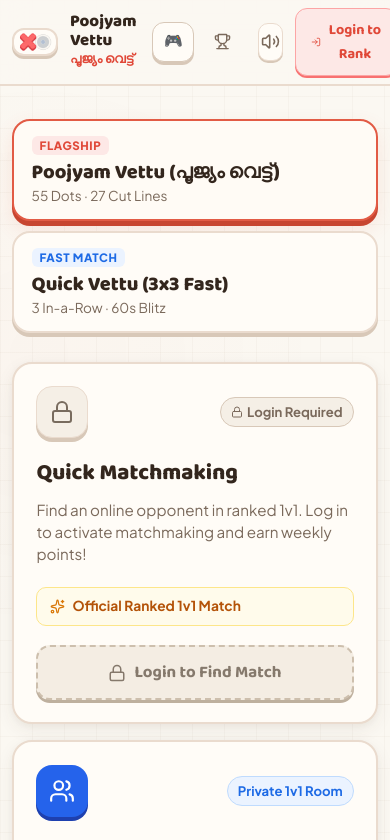
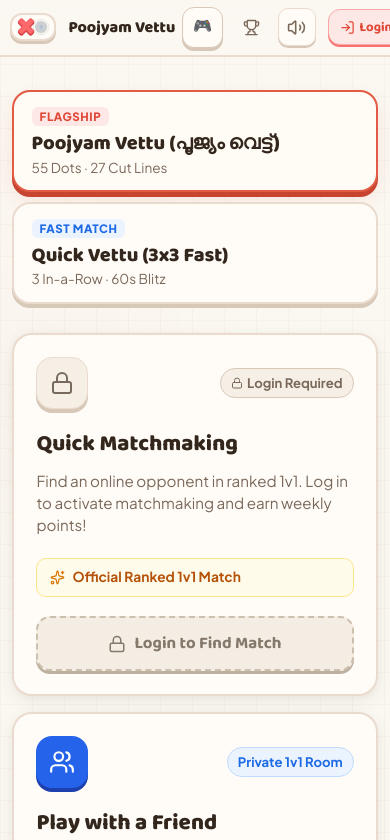
Before and after one commit to aswinb77/oldways, a React (Vite) app: page / in a window 390 px wide. Shown: the top 840 px of the page. Built offline with nearby package versions, Linux system fonts and the light colour scheme.

Commit message:
fix(nav): simplify mobile navbar with compact Login button and single-line layout

```diff
--- a/src/App.css
+++ b/src/App.css
@@ -155,6 +155,7 @@
   font-family: var(--font-heading);
   font-weight: 700;
   font-size: 0.9rem;
+  white-space: nowrap;
   box-shadow: 0 2px 0 #F87171;
   transition: all 0.12s ease;
 }
@@ -2718,11 +2719,17 @@
   }
 
   .creamy-navbar {
-    padding: 0.5rem 0.75rem;
+    padding: 0.45rem 0.65rem;
+    gap: 0.4rem;
+  }
+
+  .brand-malayalam {
+    display: none;
   }
 
   .brand-title {
-    font-size: 1.05rem;
+    font-size: 1rem;
+    white-space: nowrap;
   }
 
   .brand-badge {
@@ -2745,6 +2752,13 @@
 
   .nav-tab {
     padding: 0.45rem 0.65rem;
+  }
+
+  .user-login-cta {
+    padding: 0.4rem 0.7rem;
+    font-size: 0.82rem;
+    gap: 0.3rem;
+    white-space: nowrap;
   }
 
   .game-select-strip {
--- a/src/components/Navbar.jsx
+++ b/src/components/Navbar.jsx
@@ -79,8 +79,8 @@ export default function Navbar({
               className="user-login-cta"
               onClick={onOpenAuth}
             >
-              <LogIn size={16} />
-              <span>Login to Rank</span>
+              <LogIn size={15} />
+              <span>Login</span>
             </button>
           ) : (
             <div className="user-profile-pill" onClick={onOpenAuth} role="button">
```
